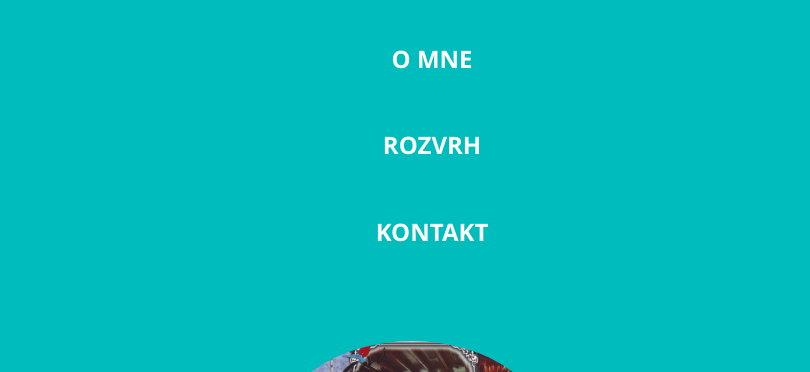
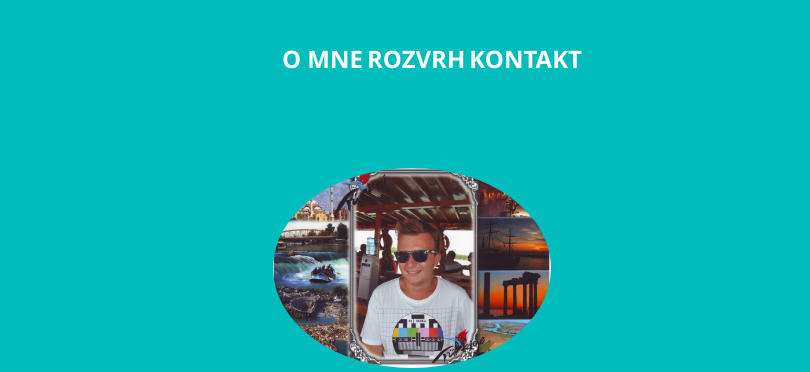
Before and after one commit to tomasinoss/tomasinoss.github.io, a plain HTML site: page index.html in a window 1280 px wide. Shown: the top 372 px of the page, without its empty margins (228-1038 px from the left). Drawn offline with Linux system fonts and the light colour scheme.

Commit message:
Update style.css

```diff
--- a/css/style.css
+++ b/css/style.css
@@ -32,6 +32,10 @@ a{
 
 ul{
 	list-style-type:none
+}
+
+li{
+	display: inline-block;
 }
 .nadpis{
     text-align: center;
```
